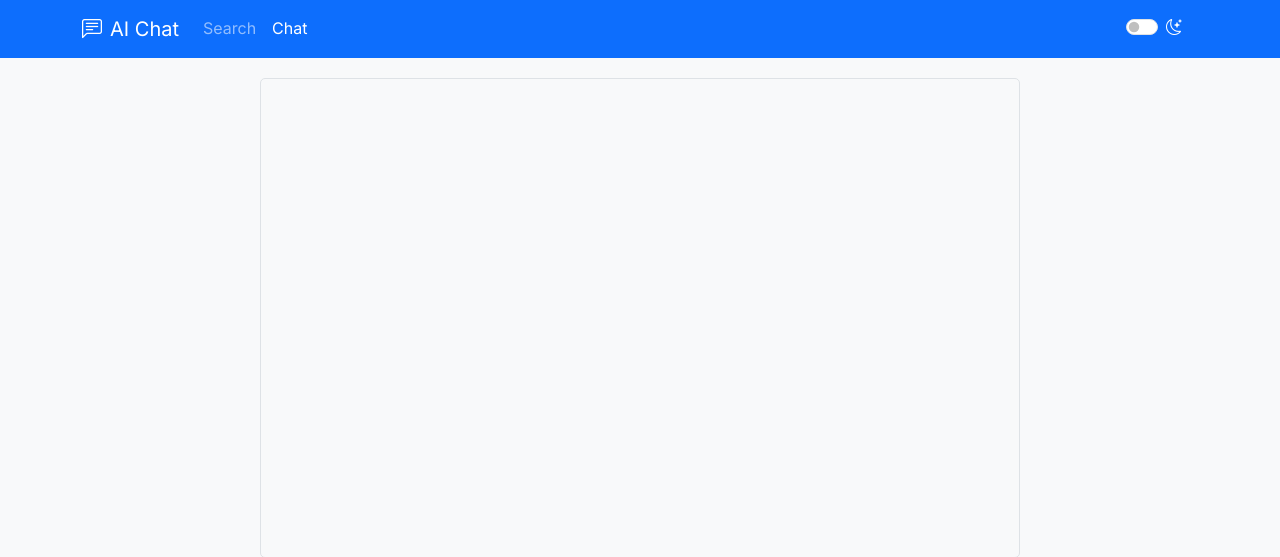
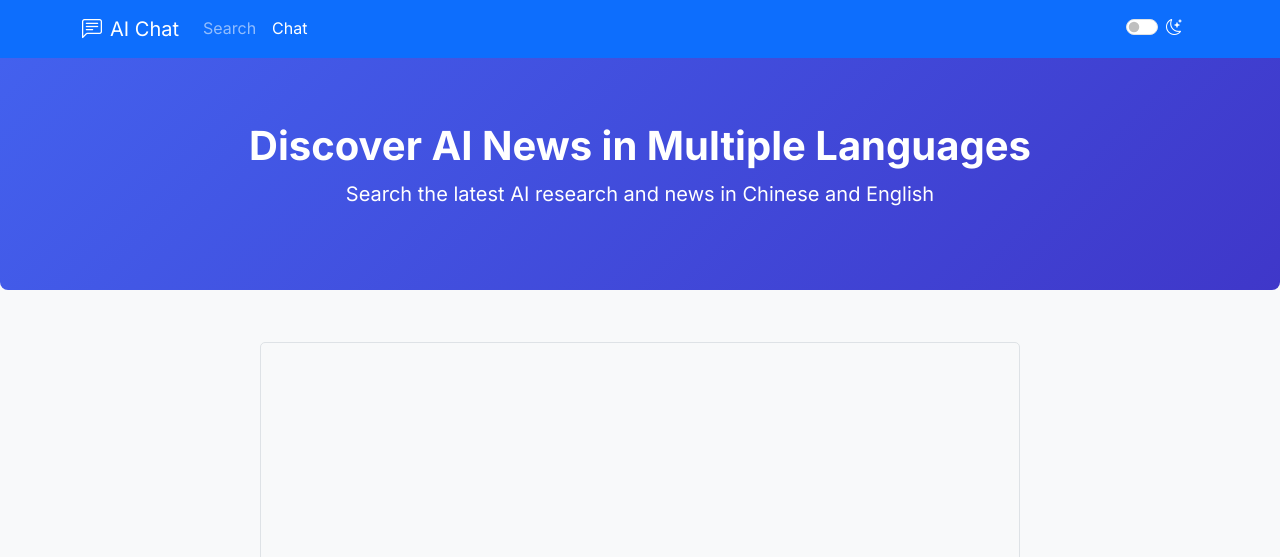
Before and after one commit to ChenShuai00/IR, a Flask app: page /chat in a window 1280 px wide. Shown: the top 557 px of the page. Run offline with Flask 3, Linux system fonts and the light colour scheme; parts of the project's set-up code (start-up, migrations or seed data) failed here and were passed over.

Commit message:
requirements

```diff
--- a/chat/test.py
+++ /dev/null
@@ -1,6 +0,0 @@
-import os
-import sys
-
-
-api_key = os.environ["DEEPSEEK_API_KEY"]
-print("API Key:", api_key)
--- a/templates/chat.html
+++ b/templates/chat.html
@@ -105,6 +105,13 @@
         </div>
     </nav>
 
+        <!-- Hero Section -->
+    <div class="hero">
+        <div class="container text-center">
+            <h1>Discover AI News in Multiple Languages</h1>
+            <p class="lead">Search the latest AI research and news in Chinese and English</p>
+        </div>
+    </div>
     <!-- Chat Container -->
     <div class="container chat-container">
         <div class="chat-history" id="chat-history">
```
Also changed, not shown: requirements.txt (+15 -17 lines).
